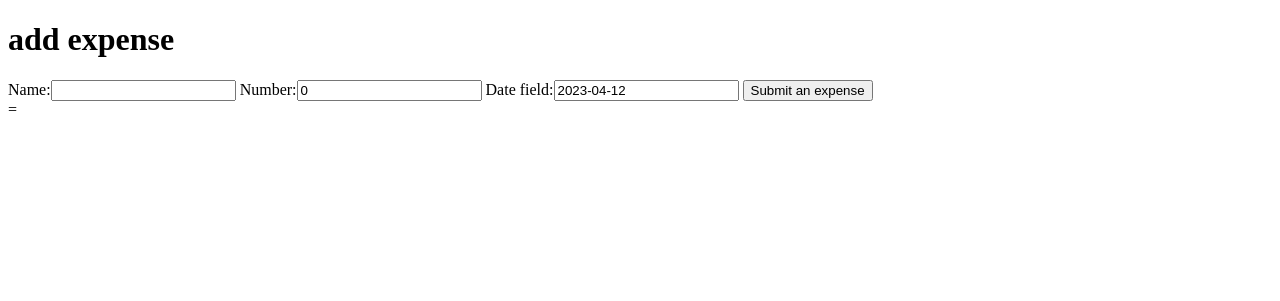
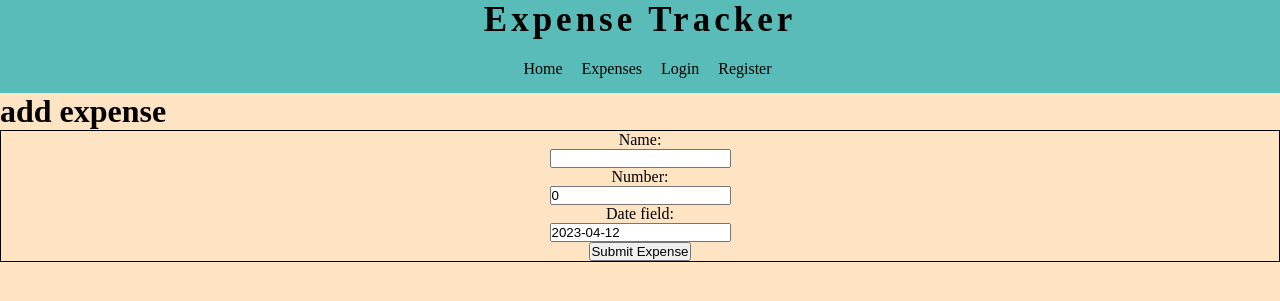
Before and after one commit to Code-Institute-Submissions/SpendWise, a Django app: page /add/ in a window 1280 px wide. Shown: the top 301 px of the page. Run offline with Django 3.2, Linux system fonts and the light colour scheme.

Commit message:
added basic styling to add expense form

```diff
--- a/static/css/style.css
+++ b/static/css/style.css
@@ -62,3 +62,9 @@ body {
     background-color:#6EF9F5;
 
 }
+#add_form {
+  display: flex;
+  flex-direction: column;
+  align-items: center;
+  border: solid 1px black;
+}
--- a/templates/add_expenses.html
+++ b/templates/add_expenses.html
@@ -5,17 +5,32 @@
     <meta http-equiv="X-UA-Compatible" content="IE=edge">
     <meta name="viewport" content="width=device-width, initial-scale=1.0">
     <title>Document</title>
+    <link rel="stylesheet" href="/static/css/style.css">
 </head>
 <body>
+    <header id = "home">
+
+        <h1 id = "main">Expense Tracker</h1>
+        <nav>
+            <ul id ="menu">
+                <li><a href="">Home</a></li>
+                <li><a href= "" >Expenses</a></li>
+                <li><a >Login</a></li>
+                <li><a >Register</a></li>
+            </ul>
+        </nav>
+    </header>
     <h1>add expense</h1>
 
-    <form  method= "POST" action = "">
-        {% csrf_token %}
-        {{form}}
+    <div id = "add_form_container">
 
-        <button type="submit">Submit an expense</button>
+        <form  id = "add_form" method= "POST" action = "">
+            {% csrf_token %}
+            {{form}}
+            <button type="submit">Submit Expense</button>
 
-    </form>
-    =
+        </form>
+    </div>
+
 </body>
 </html>
--- a/templates/home_page.html
+++ b/templates/home_page.html
@@ -14,7 +14,7 @@
         <nav>
             <ul id ="menu">
                 <li><a href="">Home</a></li>
-                <li><a href= "expenses/">Expenses</a></li>
+                <li><a href= "">Expenses</a></li>
                 <li><a >Login</a></li>
                 <li><a >Register</a></li>
             </ul>
```
